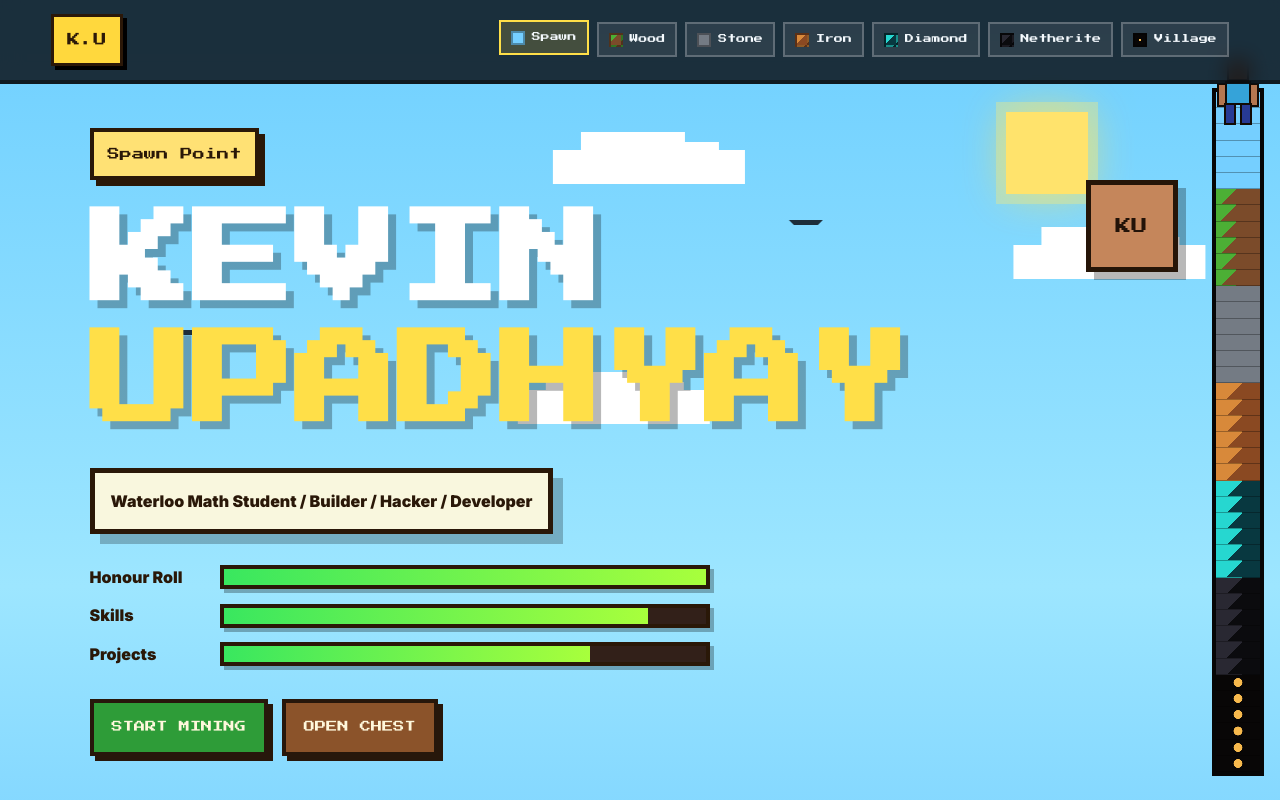
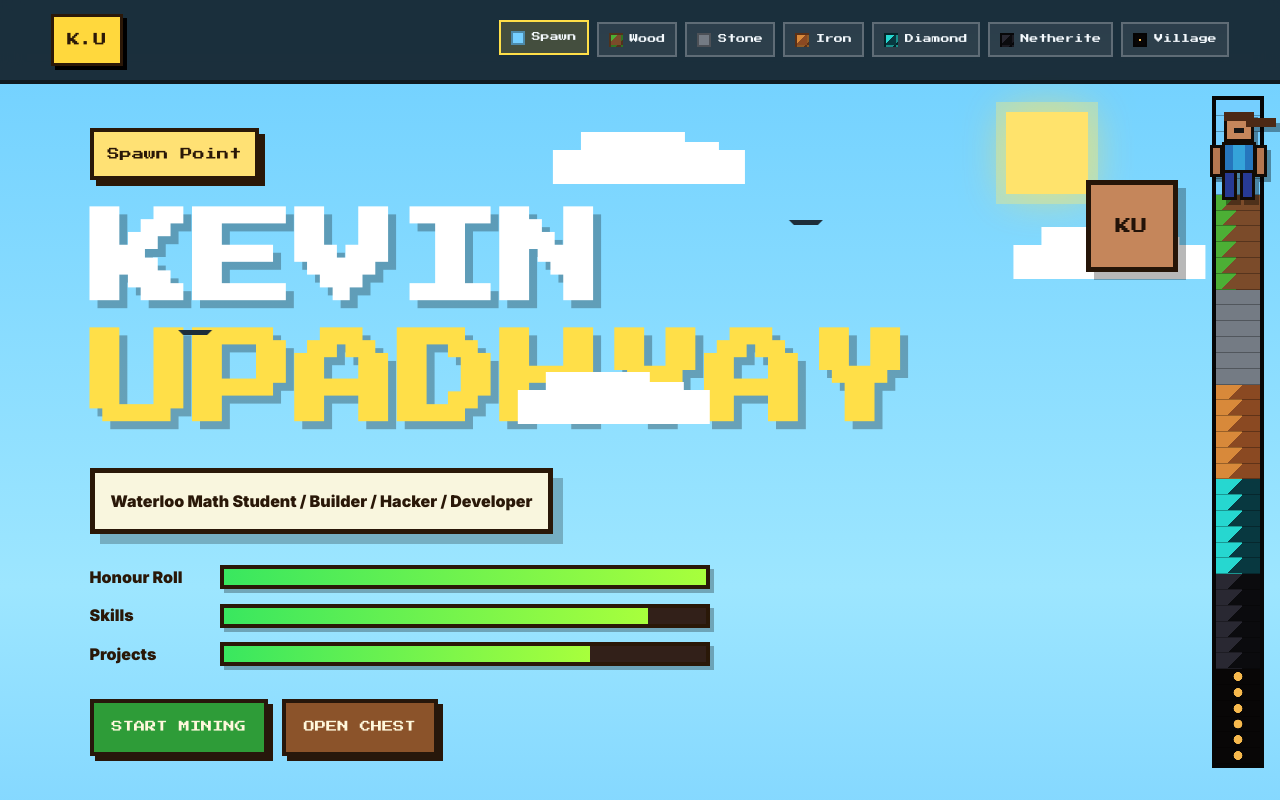
Before and after one commit to kevinupadhyay/Portfolio-, a React (Vite) app: page / in a window 1280 px wide. Shown: the top 800 px of the page. Built offline with nearby package versions, Linux system fonts and the light colour scheme.

Commit message:
Fix portfolio UI interactions and miner

```diff
--- a/src/App.css
+++ b/src/App.css
@@ -53,7 +53,7 @@ a {
 }
 
 main {
-  overflow: hidden;
+  overflow-x: clip;
 }
 
 .nav {
@@ -595,6 +595,7 @@ main {
 .pixel-icon,
 .project-icon,
 .trophy {
+  position: relative;
   display: grid;
   width: 54px;
   height: 54px;
@@ -605,6 +606,138 @@ main {
   box-shadow: 4px 4px 0 rgba(0, 0, 0, 0.25);
   font-family: var(--pixel);
   font-weight: 900;
+}
+
+.pixel-icon::before,
+.pixel-icon::after,
+.project-icon::before,
+.project-icon::after,
+.trophy::before,
+.trophy::after {
+  position: absolute;
+  content: "";
+}
+
+.icon-chess::before {
+  width: 14px;
+  height: 24px;
+  background: #251508;
+  box-shadow: -7px 8px 0 #251508, 7px 8px 0 #251508, 0 -10px 0 #251508, 0 20px 0 7px #251508;
+}
+
+.icon-service::before {
+  width: 28px;
+  height: 28px;
+  border: 6px solid #251508;
+  transform: rotate(45deg);
+}
+
+.icon-service::after {
+  width: 8px;
+  height: 8px;
+  background: #251508;
+}
+
+.icon-un::before {
+  width: 30px;
+  height: 22px;
+  border-left: 7px solid #251508;
+  border-bottom: 5px solid #251508;
+}
+
+.icon-un::after {
+  top: 10px;
+  right: 9px;
+  width: 26px;
+  height: 16px;
+  background: #251508;
+  clip-path: polygon(0 0, 100% 25%, 0 55%);
+}
+
+.icon-team::before {
+  width: 14px;
+  height: 14px;
+  background: #251508;
+  box-shadow: -16px 7px 0 #251508, 16px 7px 0 #251508, 0 21px 0 12px #251508;
+}
+
+.icon-ledger::before {
+  width: 28px;
+  height: 32px;
+  border: 5px solid #251508;
+  background:
+    linear-gradient(#251508 0 4px, transparent 4px 10px, #251508 10px 14px, transparent 14px 20px, #251508 20px 24px, transparent 24px);
+}
+
+.icon-leaf::before {
+  width: 30px;
+  height: 24px;
+  border: 5px solid #251508;
+  border-radius: 24px 0 24px 0;
+  transform: rotate(-20deg);
+}
+
+.icon-leaf::after {
+  width: 5px;
+  height: 32px;
+  background: #251508;
+  transform: rotate(45deg);
+}
+
+.icon-cards::before {
+  width: 22px;
+  height: 28px;
+  border: 5px solid #251508;
+  background: #fff1a8;
+  transform: translate(-5px, 2px) rotate(-8deg);
+}
+
+.icon-cards::after {
+  width: 22px;
+  height: 28px;
+  border: 5px solid #251508;
+  background: #ffe36c;
+  transform: translate(7px, -3px) rotate(8deg);
+}
+
+.icon-quiz::before {
+  width: 28px;
+  height: 24px;
+  border: 5px solid #251508;
+  border-radius: 50%;
+}
+
+.icon-quiz::after {
+  bottom: 7px;
+  width: 8px;
+  height: 8px;
+  background: #251508;
+  box-shadow: 0 -12px 0 #251508;
+}
+
+.icon-grid::before {
+  width: 32px;
+  height: 32px;
+  background:
+    linear-gradient(#251508 0 5px, transparent 5px 13px, #251508 13px 18px, transparent 18px 27px, #251508 27px),
+    linear-gradient(90deg, #251508 0 5px, transparent 5px 13px, #251508 13px 18px, transparent 18px 27px, #251508 27px);
+}
+
+.trophy::before {
+  top: 9px;
+  width: 24px;
+  height: 22px;
+  border: 5px solid #251508;
+  background: #ffd83d;
+  box-shadow: -16px 3px 0 -5px #ffd83d, 16px 3px 0 -5px #ffd83d;
+}
+
+.trophy::after {
+  bottom: 8px;
+  width: 28px;
+  height: 10px;
+  background: #251508;
+  box-shadow: 0 -10px 0 -2px #251508;
 }
 
 .project-grid {
@@ -853,11 +986,11 @@ main {
 
 .mining-scrollbar {
   position: fixed;
-  top: 88px;
+  top: 96px;
   right: 16px;
   z-index: 45;
   width: 52px;
-  height: calc(100vh - 112px);
+  height: calc(100vh - 128px);
   pointer-events: none;
 }
 
@@ -897,6 +1030,12 @@ main {
   transform: scale(0.82);
 }
 
+.mine-block.is-placing {
+  opacity: 1;
+  transform: scale(1.08);
+  box-shadow: inset 0 0 0 3px rgba(255, 223, 72, 0.72), 0 0 12px rgba(255, 223, 72, 0.42);
+}
+
 .block-sky {
   background: #75cfff;
 }
@@ -928,8 +1067,8 @@ main {
 .miner-thumb {
   position: absolute;
   left: 50%;
-  width: 62px;
-  height: 82px;
+  width: 76px;
+  height: 104px;
   border: 0;
   background: transparent;
   transform: translate(-50%, -50%);
@@ -937,107 +1076,184 @@ main {
 
 .miner {
   position: relative;
-  width: 42px;
-  height: 66px;
+  width: 58px;
+  height: 88px;
   margin: 0 auto;
   image-rendering: pixelated;
+  filter: drop-shadow(4px 5px 0 rgba(0, 0, 0, 0.36));
 }
 
 .miner span {
   position: absolute;
   display: block;
-  border: 2px solid #120b05;
+  border: 3px solid #120b05;
 }
 
 .miner-head {
-  left: 10px;
+  left: 15px;
   top: 0;
-  width: 22px;
-  height: 22px;
+  width: 30px;
+  height: 30px;
   background: #c5865b;
+  z-index: 4;
+}
+
+.miner-head i {
+  position: absolute;
+  display: block;
+  border: 0;
+}
+
+.miner-hair {
+  left: -3px;
+  top: -3px;
+  width: 30px;
+  height: 9px;
+  background: #4c2915;
+  box-shadow: 22px 6px 0 #4c2915;
+}
+
+.miner-eye {
+  top: 13px;
+  width: 5px;
+  height: 5px;
+  background: #151515;
+}
+
+.miner-eye-left {
+  left: 7px;
+}
+
+.miner-eye-right {
+  right: 7px;
 }
 
 .miner-body {
-  left: 8px;
-  top: 22px;
-  width: 26px;
-  height: 24px;
-  background: #35a3d9;
+  left: 13px;
+  top: 30px;
+  width: 34px;
+  height: 31px;
+  background:
+    linear-gradient(90deg, #2676bd 0 28%, #35a3d9 28% 72%, #2676bd 72%),
+    #35a3d9;
+  z-index: 3;
 }
 
 .miner-arm {
-  top: 24px;
-  width: 10px;
-  height: 24px;
+  top: 33px;
+  width: 13px;
+  height: 32px;
   background: #b57750;
+  z-index: 2;
 }
 
 .miner-arm-left {
-  left: 0;
+  left: 1px;
 }
 
 .miner-arm-right {
   right: 0;
+  transform-origin: top center;
 }
 
 .miner-leg {
   bottom: 0;
-  width: 12px;
-  height: 22px;
+  width: 15px;
+  height: 31px;
   background: #273a94;
+  z-index: 1;
 }
 
 .miner-leg-left {
-  left: 7px;
+  left: 13px;
 }
 
 .miner-leg-right {
-  right: 7px;
+  right: 12px;
 }
 
 .miner-pickaxe {
-  right: -12px;
-  top: 6px;
-  width: 8px;
-  height: 34px;
+  right: -13px;
+  top: 15px;
+  width: 7px;
+  height: 46px;
   border-color: #120b05 !important;
   background: #7a4c2a;
-  transform: rotate(-35deg);
+  transform: rotate(-42deg);
   transform-origin: bottom center;
   opacity: 0;
+  z-index: 6;
 }
 
-.miner-pickaxe::before {
+.miner-pickaxe i {
   position: absolute;
-  top: -9px;
-  left: -13px;
-  width: 32px;
-  height: 8px;
+  top: -10px;
+  left: -17px;
+  display: block;
+  width: 39px;
+  height: 9px;
   background: #d2d6dd;
-  border: 2px solid #120b05;
-  content: "";
+  border: 3px solid #120b05;
 }
 
 .miner-down {
-  transform: translateX(3px) scaleX(0.92);
+  transform: translateX(4px);
+}
+
+.miner-down .miner-head {
+  transform: translateX(3px);
+}
+
+.miner-down .miner-eye-left {
+  left: 14px;
+}
+
+.miner-down .miner-eye-right {
+  right: 3px;
+}
+
+.miner-down .miner-arm-right {
+  transform: rotate(-42deg) translate(5px, -2px);
 }
 
 .miner-down .miner-pickaxe {
   opacity: 1;
-  animation: swing 180ms ease-in-out infinite alternate;
+  animation: swing 230ms steps(2, end) infinite alternate;
+}
+
+.miner-up {
+  animation: buildJump 340ms steps(2, end) infinite;
+}
+
+.miner-up .miner-head {
+  transform: translateY(5px);
+}
+
+.miner-up .miner-eye-left,
+.miner-up .miner-eye-right {
+  top: 19px;
 }
 
 .miner-up .miner-arm-right {
-  transform: translateY(-8px);
+  transform: rotate(30deg) translateY(4px);
+}
+
+.miner-up .miner-arm-left {
+  transform: rotate(-18deg);
 }
 
 .reveal {
-  opacity: 0;
-  transform: translateY(36px);
+  opacity: 1;
+  transform: none;
   transition: opacity 650ms ease, transform 650ms ease;
 }
 
-.reveal.visible {
+body.reveal-ready .reveal:not(.visible) {
+  opacity: 0;
+  transform: translateY(36px);
+}
+
+body.reveal-ready .reveal.visible {
   opacity: 1;
   transform: translateY(0);
 }
@@ -1075,10 +1291,22 @@ main {
 
 @keyframes swing {
   from {
-    transform: rotate(-62deg);
+    transform: rotate(-74deg) translate(-6px, -8px);
   }
   to {
-    transform: rotate(18deg);
+    transform: rotate(-16deg) translate(6px, 4px);
+  }
+}
+
+@keyframes buildJump {
+  from {
+    transform: translateY(0);
+  }
+  50% {
+    transform: translateY(-13px);
+  }
+  to {
+    transform: translateY(0);
   }
 }
 
--- a/src/App.jsx
+++ b/src/App.jsx
@@ -1,4 +1,4 @@
-import { useEffect, useMemo, useRef, useState } from "react";
+import React, { useEffect, useMemo, useRef, useState } from "react";
 
 const EMAIL = "kevinkdu23@gmail.com";
 
@@ -85,25 +85,25 @@ const experiences = [
 
 const leadership = [
   {
-    icon: "C",
+    icon: "chess",
     title: "President - Chess Club, WHCI",
     dates: "Sep 2024-Jun 2025",
     text: "Co-founded and led the club. Organized tournaments, training sessions, and fundraising initiatives. Increased student engagement through club events and competitions."
   },
   {
-    icon: "S",
+    icon: "service",
     title: "Vice President - Scholarly Service Society Toronto",
     dates: "Sep 2023-Jun 2025",
     text: "Managed partnerships, volunteer opportunities, and communications. Coordinated volunteer opportunities and Google Classroom communications for 30+ students."
   },
   {
-    icon: "M",
+    icon: "un",
     title: "Secretary - Model UN Club, WHCI",
     dates: "Sep 2023-Jun 2024",
     text: "Organized meetings and managed club communications. Designed digital posters and supported social media campaigns. Strengthened leadership and public speaking through conference participation."
   },
   {
-    icon: "T",
+    icon: "team",
     title: "Lead Manager & Coach Assistant - Cricket Team, WHCI",
     dates: "Sep 2023-Jun 2024",
     text: "Assisted with team organization, logistics, and practice coordination. Supported coaching staff during games and training activities."
@@ -113,7 +113,7 @@ const leadership = [
 const projects = [
   {
     featured: true,
-    icon: "D",
+    icon: "ledger",
     title: "ClawCourt (Agent 58)",
     org: "OpenClaw Toronto Hackathon",
     date: "May 2026",
@@ -126,7 +126,7 @@ const projects = [
     tags: ["Next.js", "Real-time", "AI", "Dashboard"]
   },
   {
-    icon: "E",
+    icon: "leaf",
     title: "EcoOffset Chrome Extension",
     org: "GenAI Genesis Hackathon",
     date: "2026",
@@ -138,7 +138,7 @@ const projects = [
     tags: ["React", "JavaScript", "Chrome Extension", "Sustainability"]
   },
   {
-    icon: "M",
+    icon: "cards",
     title: "Memory Match Mania",
     org: "Personal Project",
     date: "Jun 2024",
@@ -150,7 +150,7 @@ const projects = [
     tags: ["JavaScript", "Game Dev", "UI/UX"]
   },
   {
-    icon: "F",
+    icon: "quiz",
     title: "Family Feud Game",
     org: "Personal Project",
     date: "Jan 2023",
@@ -162,7 +162,7 @@ const projects = [
     tags: ["Python", "Game Logic", "Multi-level"]
   },
   {
-    icon: "T",
+    icon: "grid",
     title: "Tic Tac Toe",
     org: "Personal Project",
     date: "Dec 2022",
@@ -259,8 +259,14 @@ function scrollToId(id) {
 function MinerSprite({ direction = "idle" }) {
   return (
     <div className={`miner miner-${direction}`} aria-hidden="true">
-      <span className="miner-pickaxe"></span>
-      <span className="miner-head"></span>
+      <span className="miner-pickaxe">
+        <i></i>
+      </span>
+      <span className="miner-head">
+        <i className="miner-hair"></i>
+        <i className="miner-eye miner-eye-left"></i>
+        <i className="miner-eye miner-eye-right"></i>
+      </span>
       <span className="miner-body"></span>
       <span className="miner-arm miner-arm-left"></span>
       <span className="miner-arm miner-arm-right"></span>
@@ -312,9 +318,10 @@ function MiningScrollbar({ progress, direction }) {
         {blocks.map((type, index) => {
           const broken = index < currentBlock;
           const cracking = index === currentBlock && direction === "down";
+          const placing = index === currentBlock && direction === "up";
           return (
             <span
-              className={`mine-block block-${type} ${broken ? "is-broken" : ""} ${cracking ? "is-cracking" : ""}`}
+              className={`mine-block block-${type} ${broken ? "is-broken" : ""} ${cracking ? "is-cracking" : ""} ${placing ? "is-placing" : ""}`}
               key={`${type}-${index}`}
             ></span>
           );
@@ -323,7 +330,7 @@ function MiningScrollbar({ progress, direction }) {
           className="miner-thumb"
           type="button"
           aria-label="Drag mining progress"
-          style={{ top: `${progress * 100}%` }}
+          style={{ top: `clamp(56px, ${progress * 100}%, calc(100% - 56px))` }}
           onPointerDown={(event) => {
             event.preventDefault();
             setDragging(true);
@@ -502,7 +509,7 @@ function Leadership() {
       <div className="leadership-grid">
         {leadership.map((item) => (
           <article className="pixel-card icon-card reveal" key={item.title}>
-            <div className="pixel-icon">{item.icon}</div>
+            <div className={`pixel-icon icon-${item.icon}`} aria-hidden="true"></div>
             <span className="date">{item.dates}</span>
             <h2>{item.title}</h2>
             <p>{item.text}</p>
@@ -520,7 +527,7 @@ function Projects() {
       <div className="project-grid">
         {projects.map((item) => (
           <article className={`project-card reveal ${item.featured ? "featured" : ""}`} key={item.title}>
-            <div className="project-icon">{item.icon}</div>
+            <div className={`project-icon icon-${item.icon}`} aria-hidden="true"></div>
             <div className="meta-line">
               <span>{item.date}</span>
               <span>{item.org}</span>
@@ -579,7 +586,7 @@ function SkillsAndChest() {
       <div className="award-grid">
         {awards.map(([name, place, text]) => (
           <article className="pixel-card award-card reveal" key={name}>
-            <div className="trophy">T</div>
+            <div className="trophy" aria-hidden="true"></div>
             <h2>{name}</h2>
             <span>{place}</span>
             <p>{text}</p>
```
